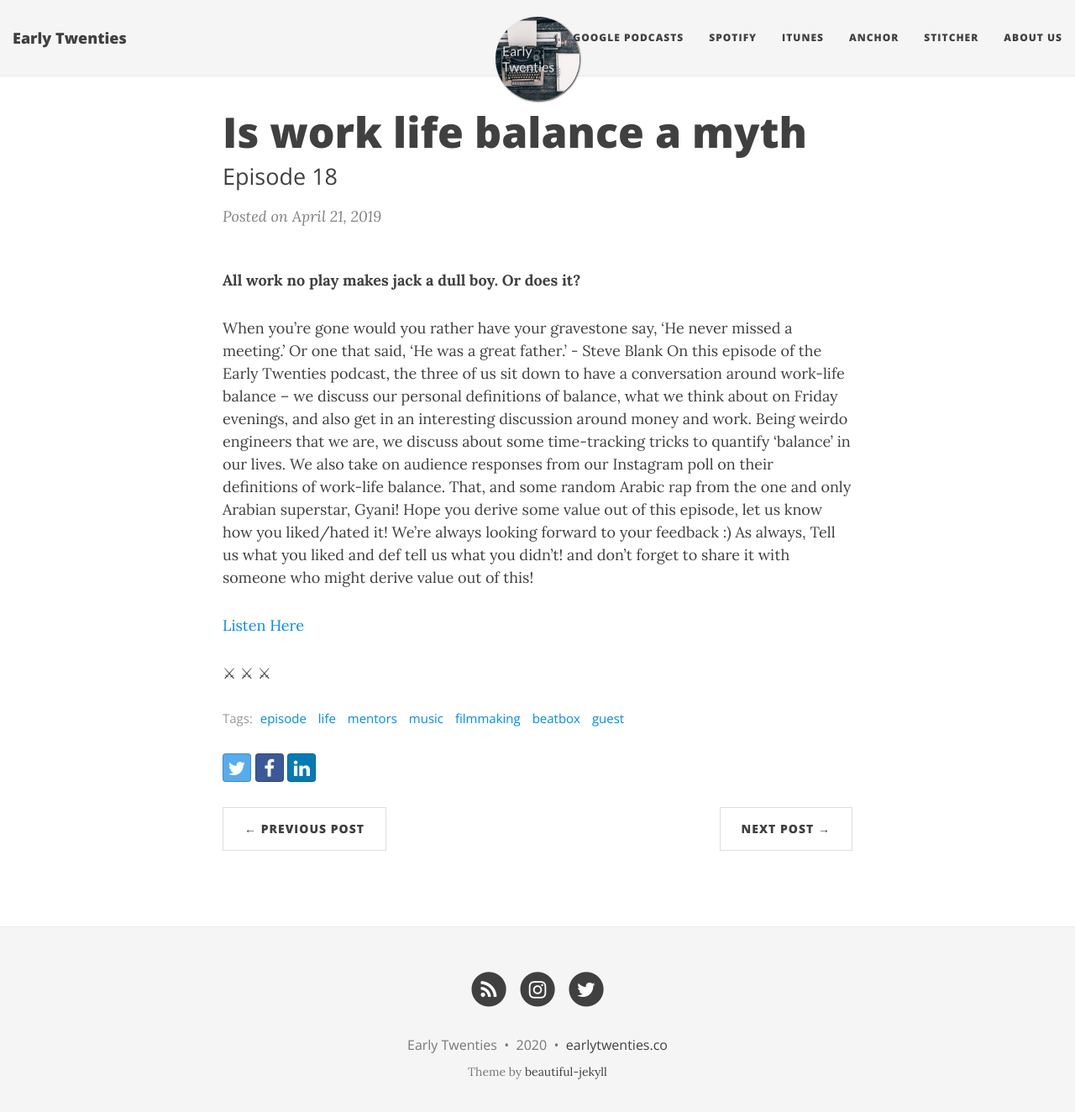
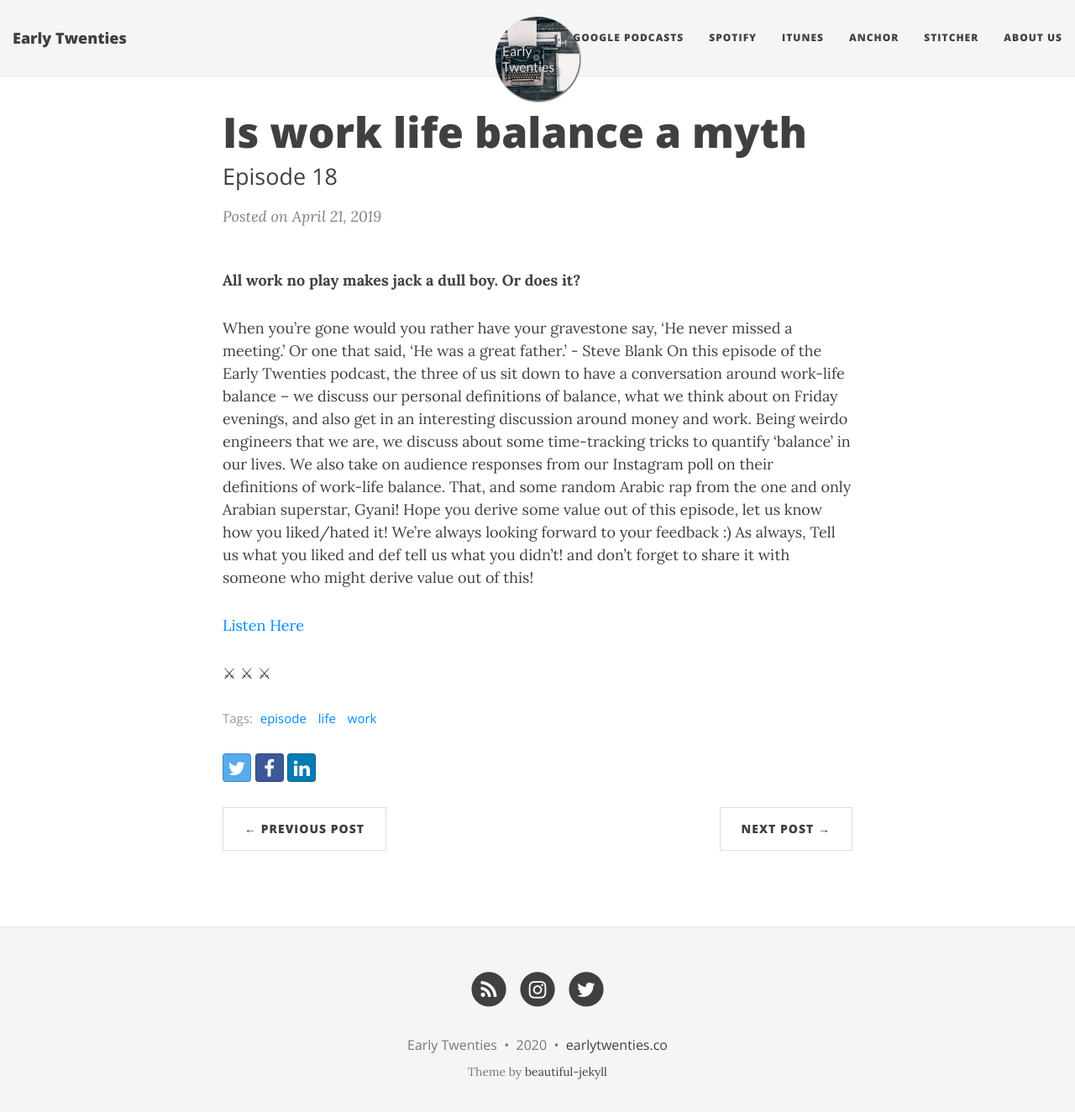
Before and after one commit to Zephrys/zephrys.github.io, a Jekyll site: the page built from _posts/2019-04-21-wlb-myth.md, in a window 1280 px wide and 1337 px high. Shown: the top 1324 px of the window at 84% size. Built offline with Jekyll 4.4.1, drawn with Linux system fonts in a browser that asks for light colours; nearby versions of some CDN libraries; comment, search, counter and statistics services are not loaded.

Commit message:
tag changes

```diff
--- a/_posts/2019-04-21-wlb-myth.md
+++ b/_posts/2019-04-21-wlb-myth.md
@@ -7,11 +7,7 @@ date: '2019-04-21'
 tags:
   - episode
   - life
-  - mentors
-  - music
-  - filmmaking
-  - beatbox
-  - guest
+  - work
 comments: true
 ---
 **All work no play makes jack a dull boy. Or does it?**
```
